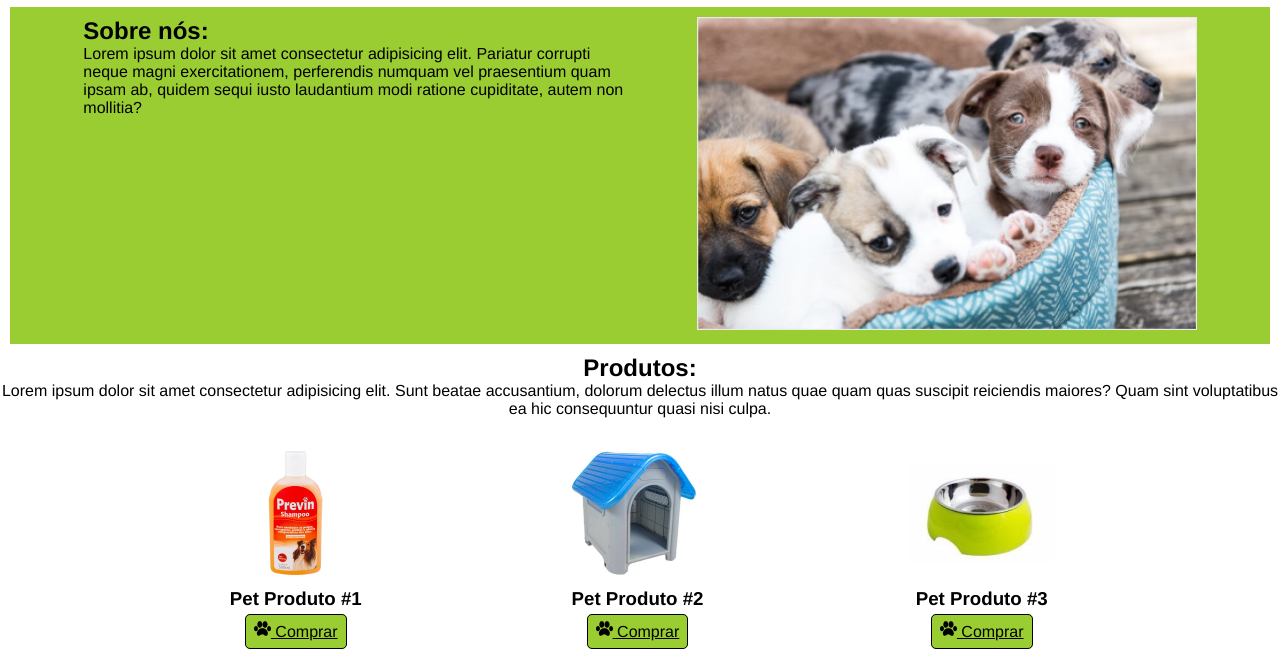
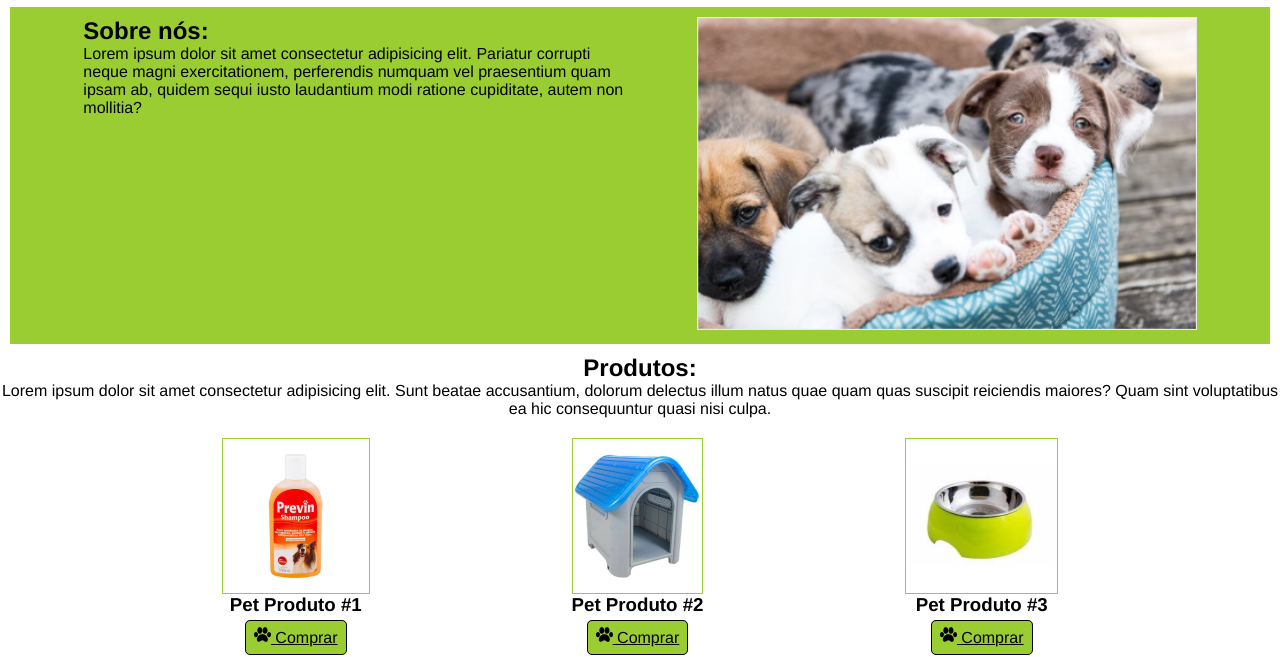
Before and after one commit to Enzo-1022/Projeto-Pet-Shop-Etec, a plain HTML site: page index.html in a window 1280 px wide. Shown: the part 174-831 px from the top of the page. Drawn offline with Linux system fonts and the light colour scheme.

Commit message:
adicionei as bordas as imagens dos produtos

```diff
--- a/css/style.css
+++ b/css/style.css
@@ -93,6 +93,8 @@ h3{
     height: 150px;
     display: flex;
     align-items: center;
+    border: 1px solid yellowgreen;
+    padding: 2px;
 }
 /* Serviços */
 .section-serviços{
```
